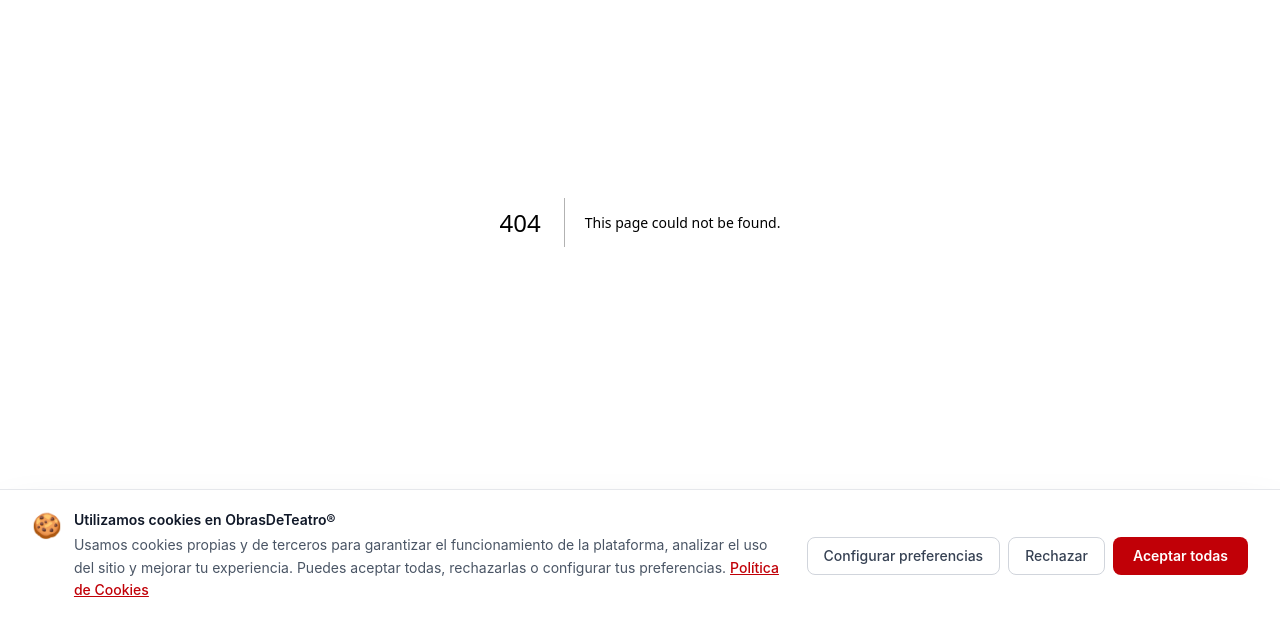
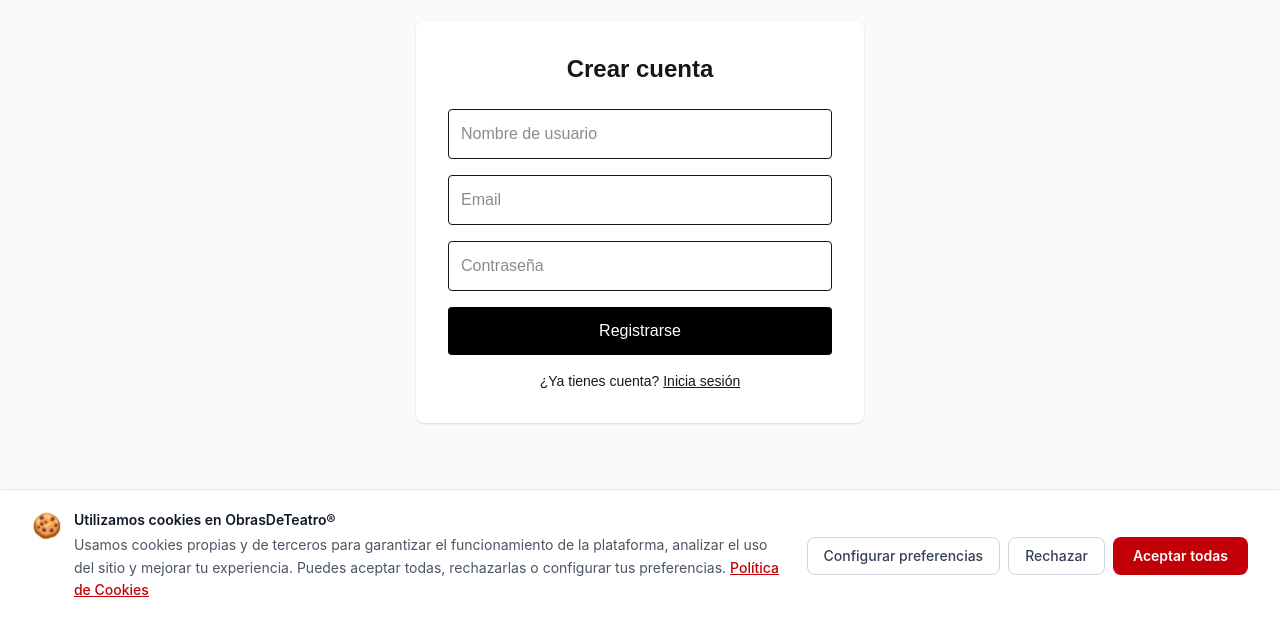
Before and after one commit to infoobrasdeteatro-byte/obrasdeteatro, a Next.js app: page /auth/registro in a window 1280 px wide. Before the commit this address had no page. Shown: the part 178-800 px from the top of the page. Built offline with nearby package versions, Linux system fonts and the light colour scheme.

Commit message:
feat: páginas auth registro, login y recuperar

```diff
--- /dev/null
+++ b/app/auth/login/page.tsx
@@ -0,0 +1,75 @@
+'use client'
+
+import { useState } from 'react'
+import { createClient } from '@/lib/supabase/client'
+import { useRouter } from 'next/navigation'
+import Link from 'next/link'
+
+export default function LoginPage() {
+  const [email, setEmail] = useState('')
+  const [password, setPassword] = useState('')
+  const [loading, setLoading] = useState(false)
+  const [message, setMessage] = useState('')
+  const router = useRouter()
+
+  const handleLogin = async (e: React.FormEvent) => {
+    e.preventDefault()
+    setLoading(true)
+    setMessage('')
+
+    const supabase = createClient()
+
+    const { error } = await supabase.auth.signInWithPassword({
+      email,
+      password,
+    })
+
+    if (error) {
+      setMessage(error.message)
+    } else {
+      router.push('/dashboard')
+    }
+    setLoading(false)
+  }
+
+  return (
+    <div className="min-h-screen flex items-center justify-center bg-gray-50">
+      <div className="max-w-md w-full p-8 bg-white rounded-lg shadow">
+        <h1 className="text-2xl font-bold text-center mb-6">Iniciar sesión</h1>
+        <form onSubmit={handleLogin} className="space-y-4">
+          <input
+            type="email"
+            placeholder="Email"
+            value={email}
+            onChange={e => setEmail(e.target.value)}
+            required
+            className="w-full border p-3 rounded"
+          />
+          <input
+            type="password"
+            placeholder="Contraseña"
+            value={password}
+            onChange={e => setPassword(e.target.value)}
+            required
+            className="w-full border p-3 rounded"
+          />
+          <button
+            type="submit"
+            disabled={loading}
+            className="w-full bg-black text-white p-3 rounded font-medium"
+          >
+            {loading ? 'Entrando...' : 'Iniciar sesión'}
+          </button>
+        </form>
+        {message && <p className="mt-4 text-center text-sm text-red-500">{message}</p>}
+        <p className="mt-4 text-center text-sm">
+          ¿No tienes cuenta?{' '}
+          <Link href="/auth/registro" className="underline">Regístrate</Link>
+        </p>
+        <p className="mt-2 text-center text-sm">
+          <Link href="/auth/recuperar" className="underline">¿Olvidaste tu contraseña?</Link>
+        </p>
+      </div>
+    </div>
+  )
+}
--- /dev/null
+++ b/app/auth/recuperar/page.tsx
@@ -0,0 +1,59 @@
+'use client'
+
+import { useState } from 'react'
+import { createClient } from '@/lib/supabase/client'
+import Link from 'next/link'
+
+export default function RecuperarPage() {
+  const [email, setEmail] = useState('')
+  const [loading, setLoading] = useState(false)
+  const [message, setMessage] = useState('')
+
+  const handleRecuperar = async (e: React.FormEvent) => {
+    e.preventDefault()
+    setLoading(true)
+    setMessage('')
+
+    const supabase = createClient()
+
+    const { error } = await supabase.auth.resetPasswordForEmail(email, {
+      redirectTo: `${window.location.origin}/auth/nueva-password`,
+    })
+
+    if (error) {
+      setMessage(error.message)
+    } else {
+      setMessage('¡Revisa tu email para restablecer tu contraseña!')
+    }
+    setLoading(false)
+  }
+
+  return (
+    <div className="min-h-screen flex items-center justify-center bg-gray-50">
+      <div className="max-w-md w-full p-8 bg-white rounded-lg shadow">
+        <h1 className="text-2xl font-bold text-center mb-6">Recuperar contraseña</h1>
+        <form onSubmit={handleRecuperar} className="space-y-4">
+          <input
+            type="email"
+            placeholder="Tu email"
+            value={email}
+            onChange={e => setEmail(e.target.value)}
+            required
+            className="w-full border p-3 rounded"
+          />
+          <button
+            type="submit"
+            disabled={loading}
+            className="w-full bg-black text-white p-3 rounded font-medium"
+          >
+            {loading ? 'Enviando...' : 'Enviar enlace'}
+          </button>
+        </form>
+        {message && <p className="mt-4 text-center text-sm">{message}</p>}
+        <p className="mt-4 text-center text-sm">
+          <Link href="/auth/login" className="underline">Volver al login</Link>
+        </p>
+      </div>
+    </div>
+  )
+}
--- /dev/null
+++ b/app/auth/registro/page.tsx
@@ -0,0 +1,82 @@
+'use client'
+
+import { useState } from 'react'
+import { createClient } from '@/lib/supabase/client'
+import Link from 'next/link'
+
+export default function RegistroPage() {
+  const [email, setEmail] = useState('')
+  const [password, setPassword] = useState('')
+  const [username, setUsername] = useState('')
+  const [loading, setLoading] = useState(false)
+  const [message, setMessage] = useState('')
+
+  const handleRegistro = async (e: React.FormEvent) => {
+    e.preventDefault()
+    setLoading(true)
+    setMessage('')
+
+    const supabase = createClient()
+
+    const { error } = await supabase.auth.signUp({
+      email,
+      password,
+      options: {
+        data: { username }
+      }
+    })
+
+    if (error) {
+      setMessage(error.message)
+    } else {
+      setMessage('¡Revisa tu email para confirmar tu cuenta!')
+    }
+    setLoading(false)
+  }
+
+  return (
+    <div className="min-h-screen flex items-center justify-center bg-gray-50">
+      <div className="max-w-md w-full p-8 bg-white rounded-lg shadow">
+        <h1 className="text-2xl font-bold text-center mb-6">Crear cuenta</h1>
+        <form onSubmit={handleRegistro} className="space-y-4">
+          <input
+            type="text"
+            placeholder="Nombre de usuario"
+            value={username}
+            onChange={e => setUsername(e.target.value)}
+            required
+            className="w-full border p-3 rounded"
+          />
+          <input
+            type="email"
+            placeholder="Email"
+            value={email}
+            onChange={e => setEmail(e.target.value)}
+            required
+            className="w-full border p-3 rounded"
+          />
+          <input
+            type="password"
+            placeholder="Contraseña"
+            value={password}
+            onChange={e => setPassword(e.target.value)}
+            required
+            className="w-full border p-3 rounded"
+          />
+          <button
+            type="submit"
+            disabled={loading}
+            className="w-full bg-black text-white p-3 rounded font-medium"
+          >
+            {loading ? 'Creando cuenta...' : 'Registrarse'}
+          </button>
+        </form>
+        {message && <p className="mt-4 text-center text-sm">{message}</p>}
+        <p className="mt-4 text-center text-sm">
+          ¿Ya tienes cuenta?{' '}
+          <Link href="/auth/login" className="underline">Inicia sesión</Link>
+        </p>
+      </div>
+    </div>
+  )
+}
```
